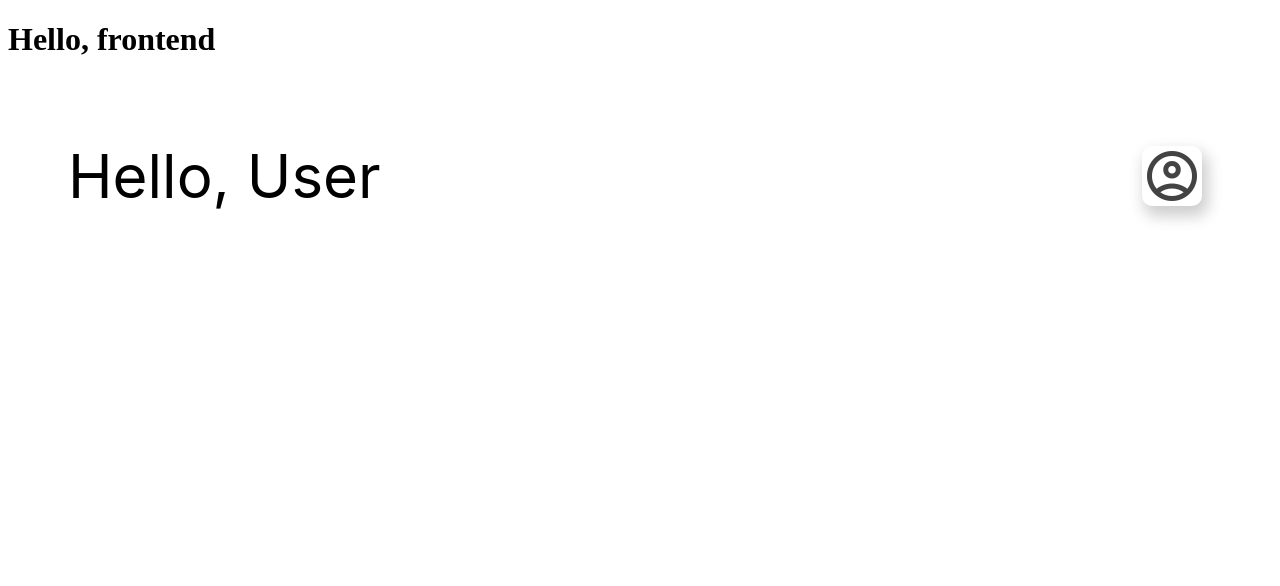
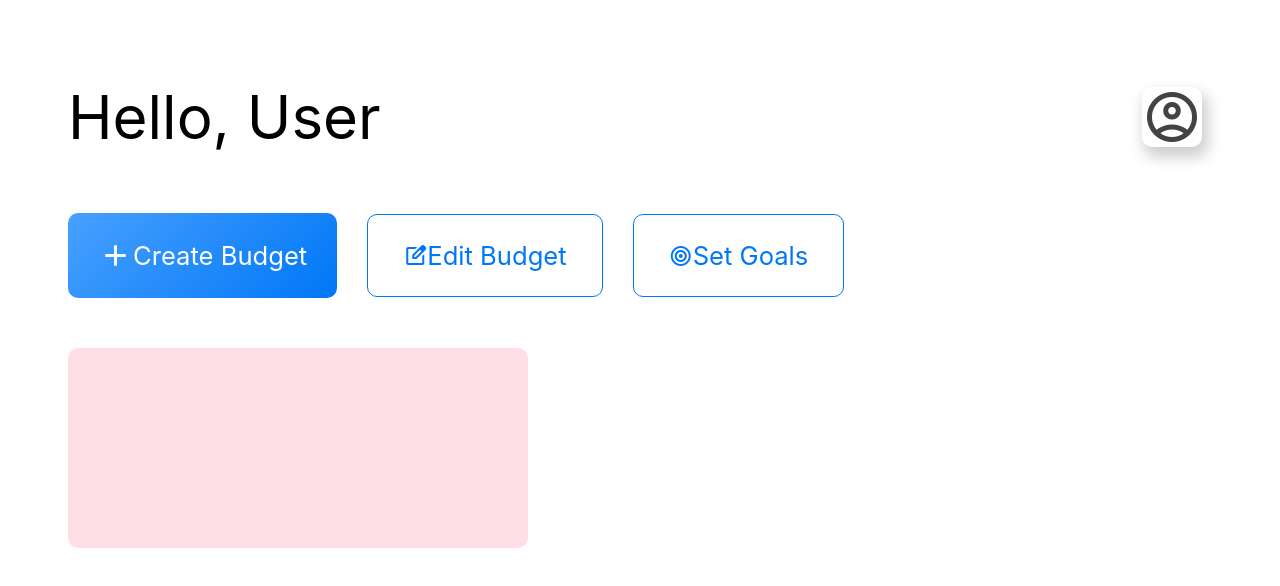
Before and after one commit to CFdefense/smart-finance, an Angular app in the folder frontend/: page /login in a window 1280 px wide. Both pictures are taken after a click on the button "Log in". Shown: the top 586 px of the page. Built offline with nearby package versions, Linux system fonts and the light colour scheme.

Commit message:
added buttons for create budget edit budget and set goals

```diff
--- a/frontend/src/app/app.html
+++ b/frontend/src/app/app.html
@@ -1,6 +1,6 @@
 <main>
   <a routerLink="['/']">
-    <h1>Hello, frontend</h1>
+    <h1></h1>
   </a>
   <section>
     <router-outlet/>
--- a/frontend/src/dashboard/dashboard.css
+++ b/frontend/src/dashboard/dashboard.css
@@ -51,6 +51,20 @@
     position: relative;
 }
 
+.add {
+    color: white;
+    font-size: 35px;
+    position: relative;
+    align-items: center;
+}
+
+.edit_budget {
+    color: white;
+    font-size: 35px;
+    position: relative;
+    align-items: center;
+}
+
 .profile-option {
     display: flex;
     align-items: center;
@@ -102,3 +116,91 @@
 .profile-dropdown:hover .profile-dropdown-content {
     display: block;
 }
+
+.parent {
+    display: flex;
+    flex-direction: column;
+    row-gap: 50px;
+}
+
+.budget-buttons{
+    display: flex;
+    align-items: center;
+    gap: 30px;
+    padding-left: 60px;
+}
+
+.create-budget {
+    background: linear-gradient(135deg, #48a0ff, #0077f6);
+    color: white;
+    padding: 25px 30px;
+    border: none;
+    border-radius: 10px;
+    cursor: pointer;
+    display: inline-flex;
+    align-items: center;
+    font-family: "Inter Tight", -apple-system, BlinkMacSystemFont, "Segoe UI", Roboto,
+        Helvetica, Arial, sans-serif, "Apple Color Emoji", "Segoe UI Emoji",
+        "Segoe UI Symbol";
+    font-size: 1.6rem;
+}
+
+.create-budget:hover {
+    background: #0f65c0;
+}
+
+.edit-budget {
+    background: white;
+    color: #0077f6;
+    padding: 25px 35px;
+    border: 1px solid #0077f6;
+    border-radius: 10px;
+    cursor: pointer;
+    display: inline-flex;
+    align-items: center;
+    font-family: "Inter Tight", -apple-system, BlinkMacSystemFont, "Segoe UI", Roboto,
+        Helvetica, Arial, sans-serif, "Apple Color Emoji", "Segoe UI Emoji",
+        "Segoe UI Symbol";
+    font-size: 1.6rem;
+}
+
+.edit-budget:hover {
+    color: #0f65c0;
+    border: 1px solid #0f65c0;
+}
+
+.set-goals {
+    background: white;
+    color: #0077f6;
+    padding: 25px 35px;
+    border: 1px solid #0077f6;
+    border-radius: 10px;
+    cursor: pointer;
+    display: inline-flex;
+    align-items: center;
+    font-family: "Inter Tight", -apple-system, BlinkMacSystemFont, "Segoe UI", Roboto,
+        Helvetica, Arial, sans-serif, "Apple Color Emoji", "Segoe UI Emoji",
+        "Segoe UI Symbol";
+    font-size: 1.6rem;
+}
+
+.set-goals:hover {
+    color: #0f65c0;
+    border: 1px solid #0f65c0;
+}
+
+.totals-and-remaining{
+    display: flex;
+    align-items: center;
+    gap: 30px;
+    padding-left: 60px;
+}
+
+.total-budget {
+    background-color: rgb(255, 192, 203);
+    opacity: 0.5;
+    width: 300px;
+    padding: 100px;
+    padding-left: 60px;
+    border-radius: 10px;
+}
--- a/frontend/src/dashboard/dashboard.html
+++ b/frontend/src/dashboard/dashboard.html
@@ -1,5 +1,5 @@
 <head>
-    <link rel="stylesheet" href="https://fonts.googleapis.com/css2?family=Material+Symbols+Outlined:opsz,wght,FILL,GRAD@20..48,100..700,0..1,-50..200&icon_names=account_circle,person,logout" />
+    <link rel="stylesheet" href="https://fonts.googleapis.com/css2?family=Material+Symbols+Outlined:opsz,wght,FILL,GRAD@20..48,100..700,0..1,-50..200&icon_names=account_circle,person,logout,add,edit_square,target" />
 </head>
 
 <main class="main">
@@ -17,4 +17,25 @@
             </div>
         </div>
     </div>
+    <div class="parent">
+        <div class="budget-buttons">
+            <button type="button" class="create-budget">
+                <span class="material-symbols-outlined add">add</span>
+                Create Budget
+            </button>
+            <button type="button" class="edit-budget">
+                <span class="material-symbols-outlined edit_square">edit_square</span>
+                Edit Budget
+            </button>
+            <button type="button" class="set-goals">
+                <span class="material-symbols-outlined target">target</span>
+                Set Goals
+            </button>
+        </div>
+
+        <div class="totals-and-remaining">
+            <div class="total-budget">
+            </div>
+        </div>
+    </div>
 </main>
```
Also changed, not shown: 1 other file (tests, documents, lock files or other folders).
